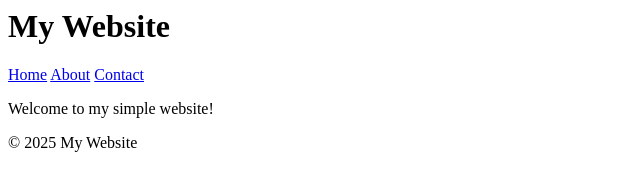
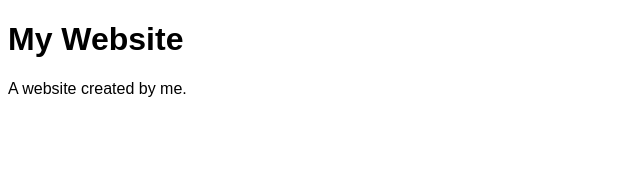
Before and after one commit to yogesh9370/simple, a plain HTML site: page index.html in a window 1280 px wide. Shown: the whole page, without its empty margins (0-640 px from the left). Drawn offline with Linux system fonts and the light colour scheme.

Commit message:
Update index.html

```diff
--- a/index.html
+++ b/index.html
@@ -1,36 +1,20 @@
 
+<!DOCTYPE html>
+<html lang="en">
+<head>
+<title>Page Title</title>
+<meta charset="UTF-8">
+<meta name="viewport" content="width=device-width, initial-scale=1">
+<style>
+body {
+  font-family: Arial, Helvetica, sans-serif;
+}
+</style>
 </head>
-
 <body>
 
-<header>
-
 <h1>My Website</h1>
-
-</header>
-
-<nav>
-
-<a href="#">Home</a>
-
-<a href="#">About</a>
-
-<a href="#">Contact</a>
-
-</nav>
-
-<main>
-
-<p>Welcome to my simple website!</p>
-
-</main>
-
-<footer>
-
-&copy; 2025 My Website
-
-</footer>
+<p>A website created by me.</p>
 
 </body>
-
 </html>
```
